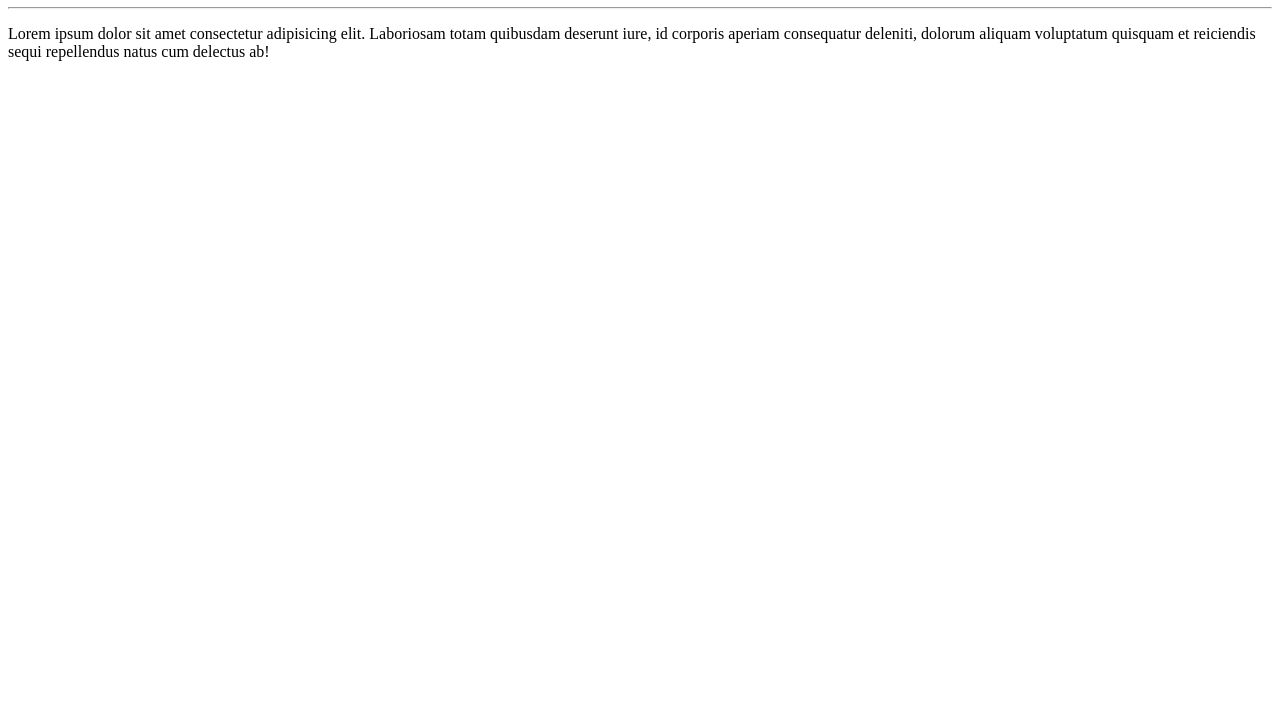
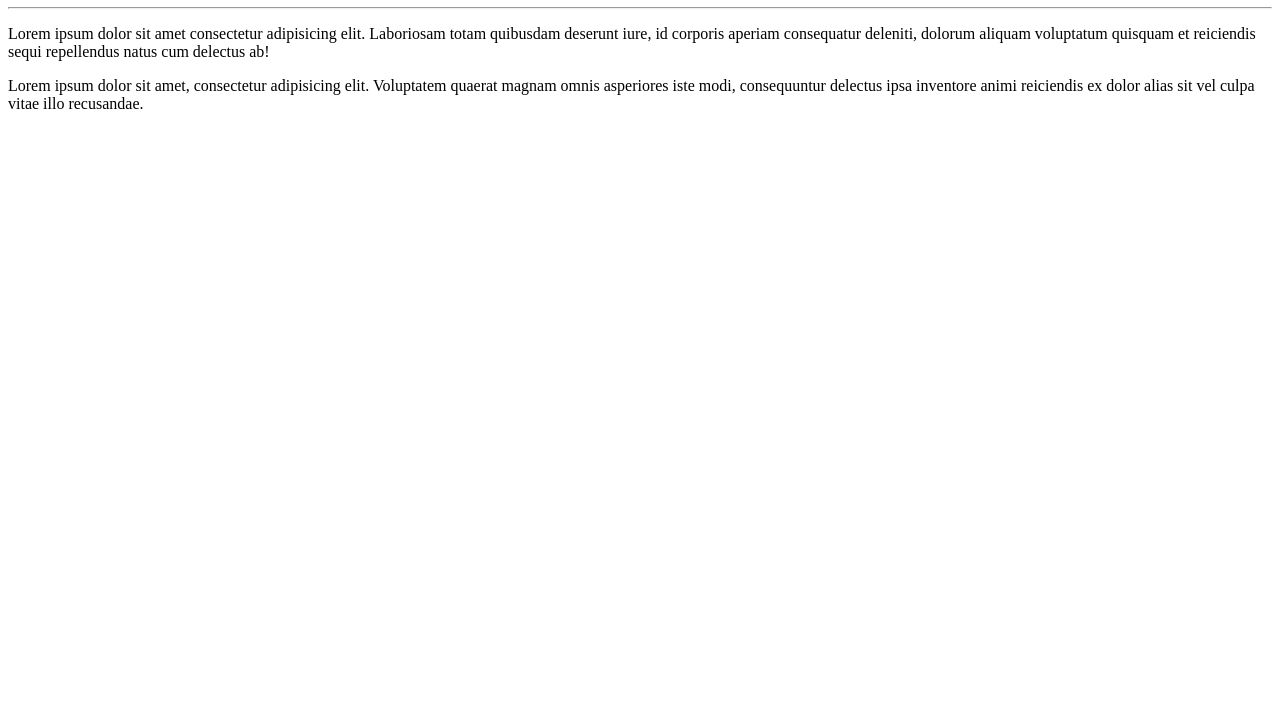
Before and after one commit to VanessaCamilo/Ola-Mundo, a plain HTML site: page Site exemplo/index.html in a window 1280 px wide. Shown: the part 73-800 px from the top of the page. Drawn offline with Linux system fonts and the light colour scheme.

Commit message:
adicionei um paragrafo

```diff
--- a/Site exemplo/index.html
+++ b/Site exemplo/index.html
@@ -10,5 +10,6 @@
     <h1>Olá. mundo.</h1>
     <hr>
     <p>Lorem ipsum dolor sit amet consectetur adipisicing elit. Laboriosam totam quibusdam deserunt iure, id corporis aperiam consequatur deleniti, dolorum aliquam voluptatum quisquam et reiciendis sequi repellendus natus cum delectus ab!</p>
+    <p>Lorem ipsum dolor sit amet, consectetur adipisicing elit. Voluptatem quaerat magnam omnis asperiores iste modi, consequuntur delectus ipsa inventore animi reiciendis ex dolor alias sit vel culpa vitae illo recusandae.</p>
 </body>
 </html>
```
